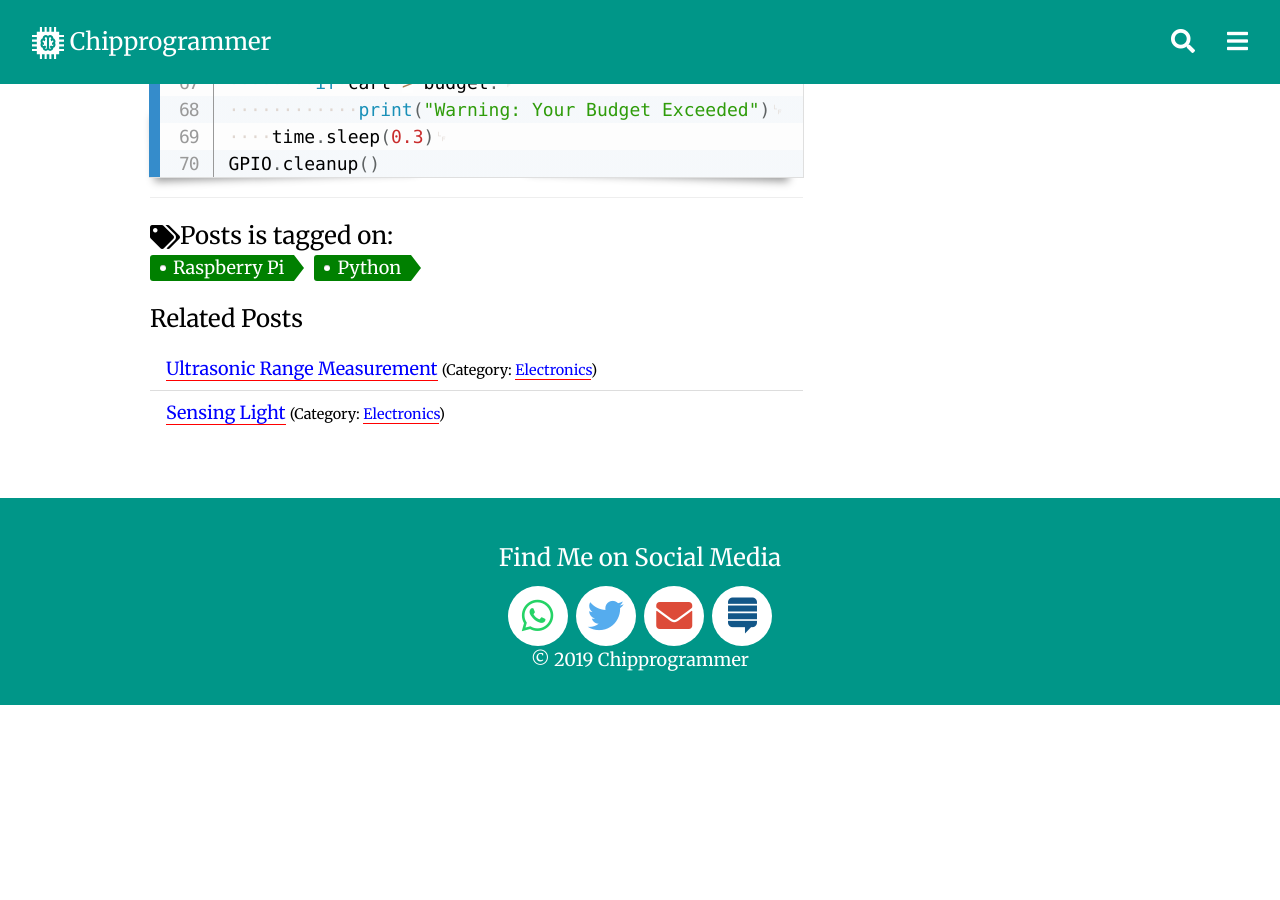
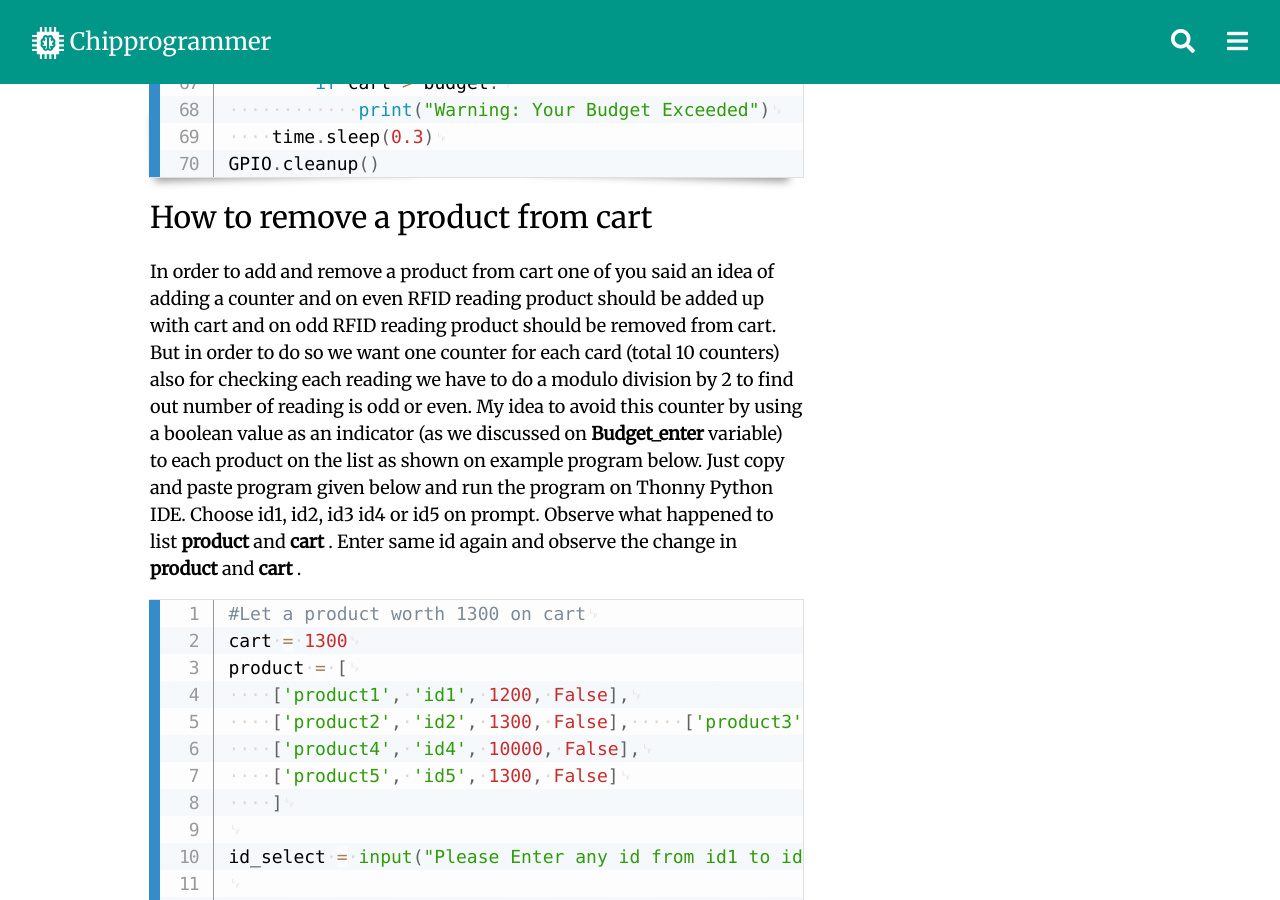
Before and after one commit to techiworld/techiworld.github.io, a Jekyll site: the page built from PCPL-electro.md, in a window 1280 px wide and 900 px high, scrolled down 6218 px. Built offline with Jekyll 4.4.1, drawn with Linux system fonts in a browser that asks for light colours; comment, search, counter and statistics services are not loaded; before the commit the page ends 6923 px from its top, so only the background shows below that; some of the changed text lies outside the part shown.

Commit message:
Update PCPL-electro.md

```diff
--- a/PCPL-electro.md
+++ b/PCPL-electro.md
@@ -238,3 +238,46 @@ GPIO.cleanup()
 {% endraw %}
 </code>
 </pre>
+
+## How to remove a product from cart
+
+In order to add and remove a product from cart one of you said an idea of adding a counter and on even RFID reading product should be added up with cart and on odd RFID reading product should be removed from cart. But in order to do so we want one counter for each card (total 10 counters) also for checking each reading we have to do a modulo division by 2 to find out number of reading is odd or even. My idea to avoid this counter by using a boolean value as an indicator (as we discussed on **Budget_enter** variable) to each product on the list as shown on example program below. Just copy and paste program given below and run the program on Thonny Python IDE. Choose id1, id2, id3 id4 or id5 on prompt. Observe what happened to list **product**  and **cart** . Enter same id again and observe the change in **product** and **cart** .
+
+<pre class="line-numbers" data-start="1">
+<code class="language-python">
+{% raw %}
+#Let a product worth 1300 on cart
+cart = 1300
+product = [
+    ['product1', 'id1', 1200, False],
+    ['product2', 'id2', 1300, False],     ['product3', 'id3', 14000, False],
+    ['product4', 'id4', 10000, False],
+    ['product5', 'id5', 1300, False]
+    ]
+
+id_select = input("Please Enter any id from id1 to id5: ")
+
+for index in range(5):
+	if id_select == product[index][1]:
+		print("prize = ", product[index][2])
+		if product[index][3] == False:
+			product[index][3] = True
+			## program to add product to cart
+			cart = cart + product[index][2]
+			print("Product added to cart =", cart)
+print(product)
+print("–---------------------------------------------------------------")
+id_select = input("Enter same id again: ")
+for index in range(5):
+	if id_select == product[index][1]:
+		print("prize = ", product[index][2])
+		if product[index][3] == True:
+			product[index][3] = False
+			## program to remove product from cart
+			cart = cart - product[index][2]
+			print("Product removed from cart =", cart)
+
+print(product)
+{% endraw %}
+</code>
+</pre>
```
